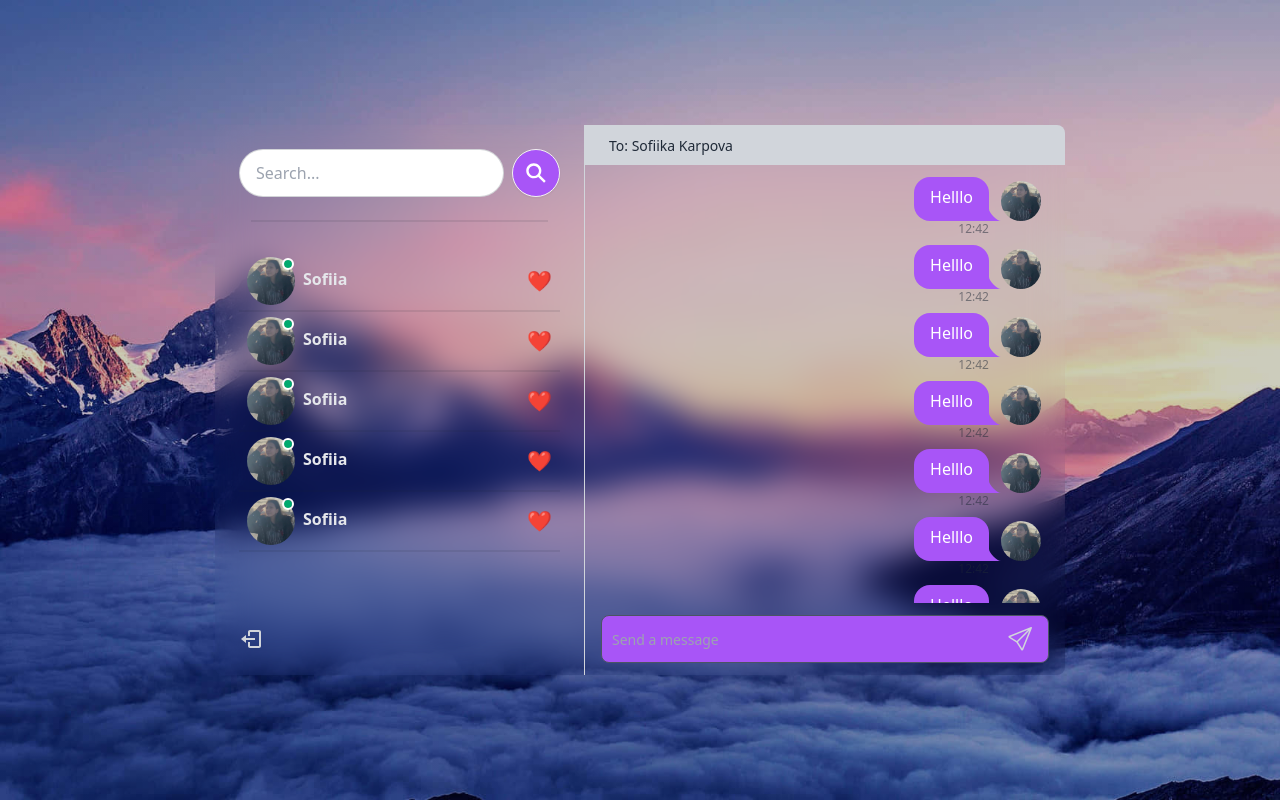
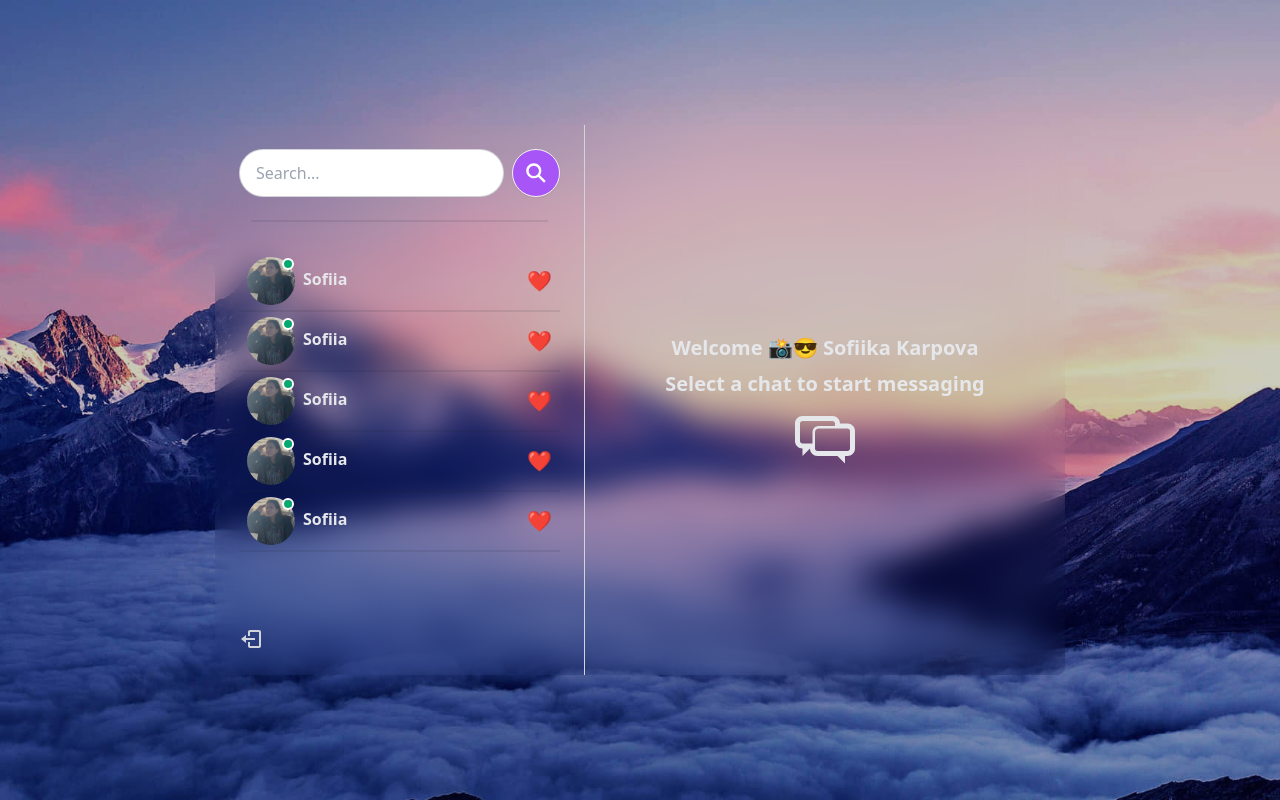
Before and after one commit to sofiialives/chat-app, a React (Vite) app in the folder frontend/: page / in a window 1280 px wide. Built offline with nearby package versions, Linux system fonts and the light colour scheme.

Commit message:
not selected chat component

```diff
--- a/frontend/src/components/messages/MessageContainer.tsx
+++ b/frontend/src/components/messages/MessageContainer.tsx
@@ -1,17 +1,25 @@
 import MessageInput from "./MessageInput";
 import Messages from "./Messages";
+import WelcomeComponents from "./WelcomeComponents";
 
 interface MessageContainerProps {}
 
 export default function MessageContainer({}: MessageContainerProps) {
+  const welcome = true;
   return (
     <div className="tablet:w-[480px] flex flex-col">
+      {welcome ? (
+        <WelcomeComponents />
+      ) : (
+        <>
           <div className="bg-gray-300 px-4 tablet:px-6 py-2 mb-2">
             <span className="label-text">To: </span>
             <span className="label-text">Sofiika Karpova</span>
           </div>
           <Messages />
           <MessageInput />
+        </>
+      )}
     </div>
   );
 }
--- /dev/null
+++ b/frontend/src/components/messages/WelcomeComponents.tsx
@@ -0,0 +1,15 @@
+import { TiMessages } from "react-icons/ti";
+
+interface WelcomeComponentsProps {}
+
+export default function WelcomeComponents({}: WelcomeComponentsProps) {
+  return (
+    <div className="flex items-center justify-center w-full h-full">
+      <div className="px-4 tablet:px-6 text-lg tablet:text-xl text-gray-200 font-semibold flex flex-col items-center gap-2 text-center">
+        <h1>Welcome 📸😎 Sofiika Karpova</h1>
+        <p>Select a chat to start messaging</p>
+        <TiMessages className="text-3xl tablet:text-6xl text-center" />
+      </div>
+    </div>
+  );
+}
```
Lines whose indentation alone changed are shown as unchanged.
